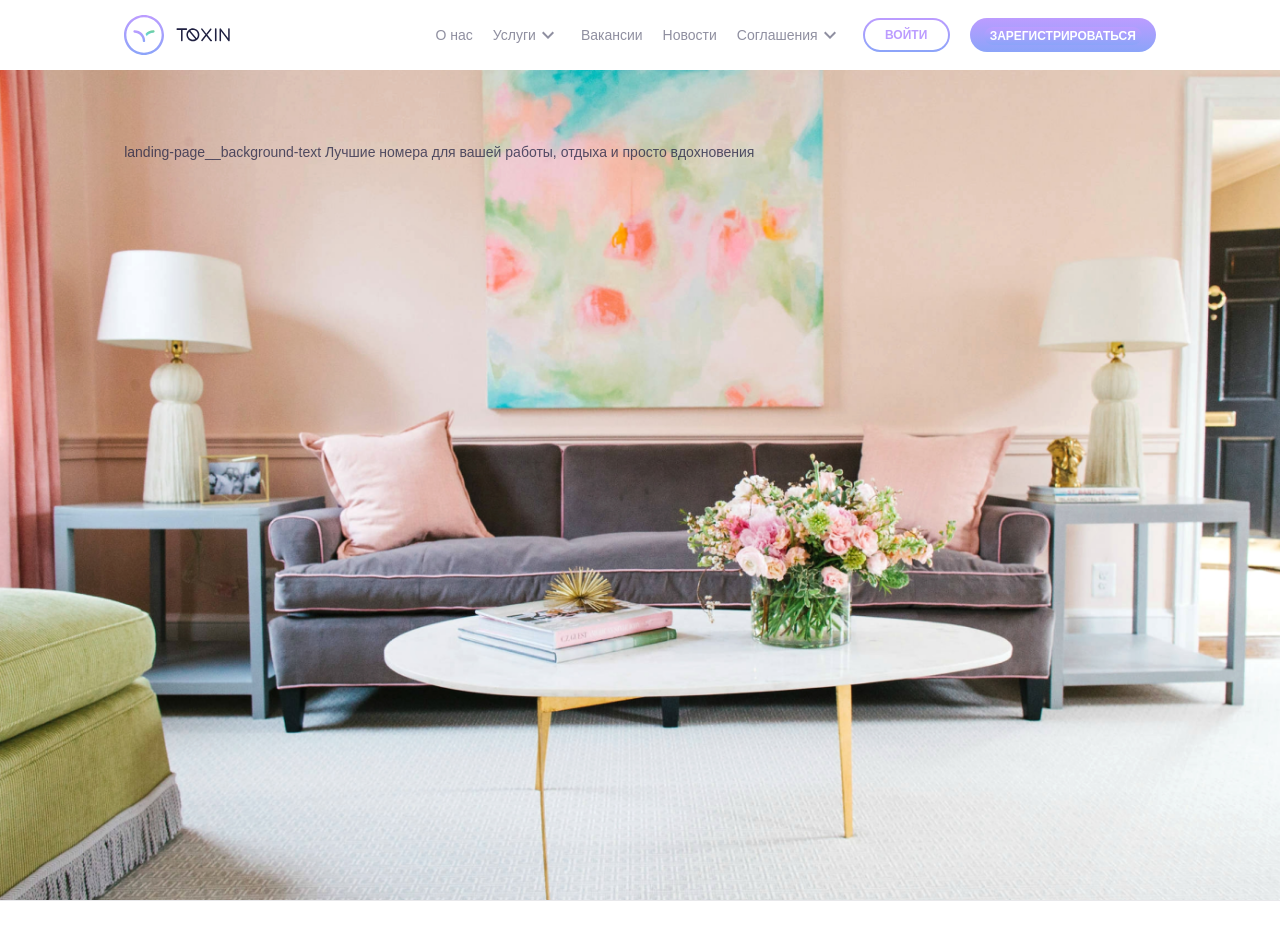
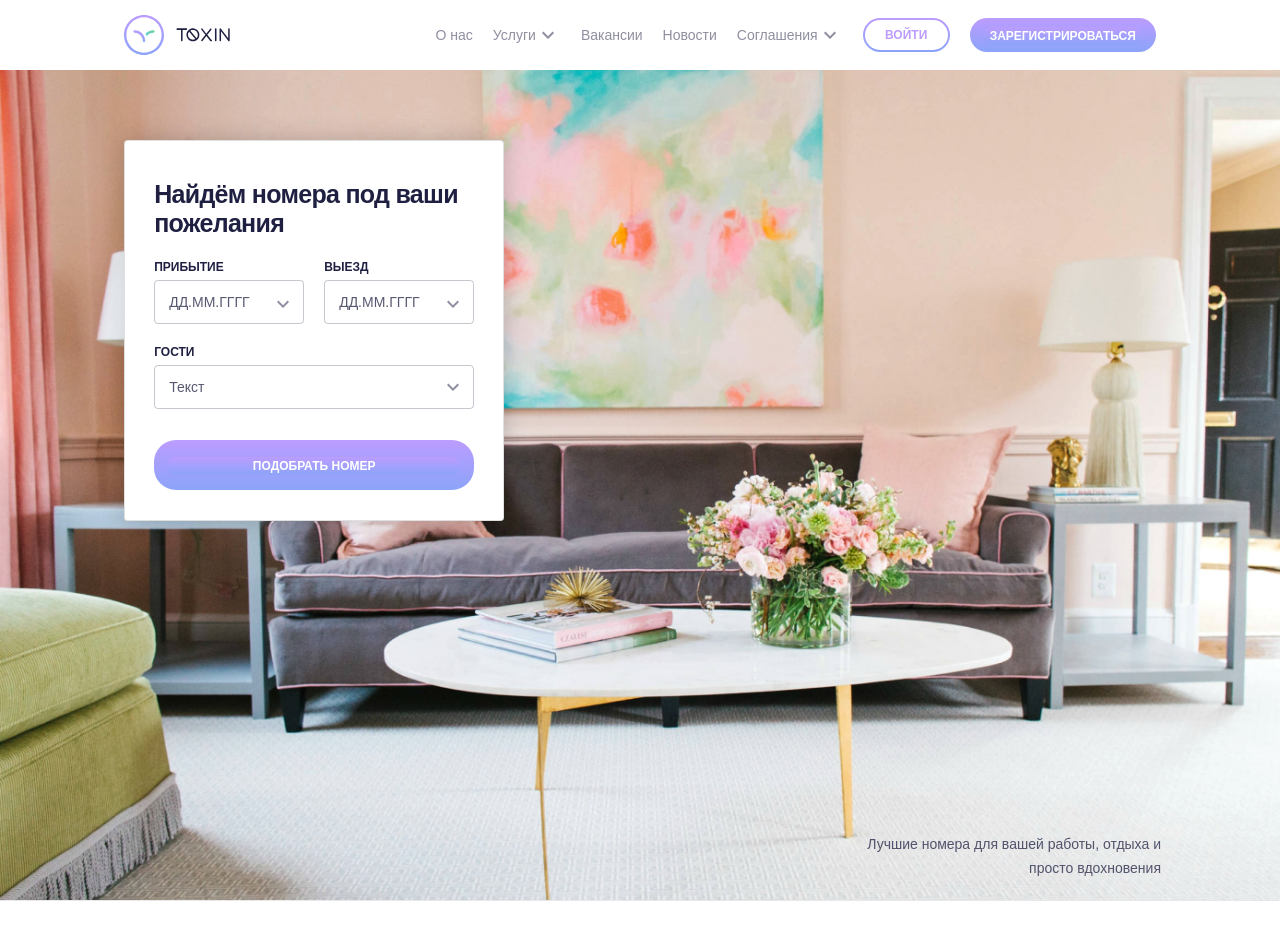
Before and after one commit to k-s-e-n-n-i/test-react-project, a React (Create React App) app: page /landing-page.html in a window 1280 px wide. Shown: the top 952 px of the page. Built offline with nearby package versions, Linux system fonts and the light colour scheme; a web font is replaced by a local one.

Commit message:
fixed 'LandingPage'

```diff
--- a/src/pages/landing-page/landing-page.js
+++ b/src/pages/landing-page/landing-page.js
@@ -1,15 +1,26 @@
+import React from 'react';
 import './landing-page.scss';
+import FormSearchRoom from '../../components/form-search-room/form-search-room';
 
-function LandingPage() {
-  return (
-    <main class="landing-page">
-      <div class="landing-page__content-container">
-        <div class="landing-page__form-search-num">
-          <p>landing-page__background-text Лучшие номера для вашей работы, отдыха и просто вдохновения</p>
+class LandingPage extends React.Component {
+  constructor(props) {
+    super(props);
+    this.data = {};
+  }
+  render() {
+    return (
+      <main className="landing-page">
+        <div className="landing-page__content-container">
+          <div className="landing-page__form-search-num">
+            <FormSearchRoom />
+          </div>
+          <p className="landing-page__background-text">
+            Лучшие номера для вашей работы, отдыха и просто вдохновения
+          </p>
         </div>
-      </div>
-    </main>
-  );
+      </main>
+    );
+  }
 }
 
 export default LandingPage;
```
